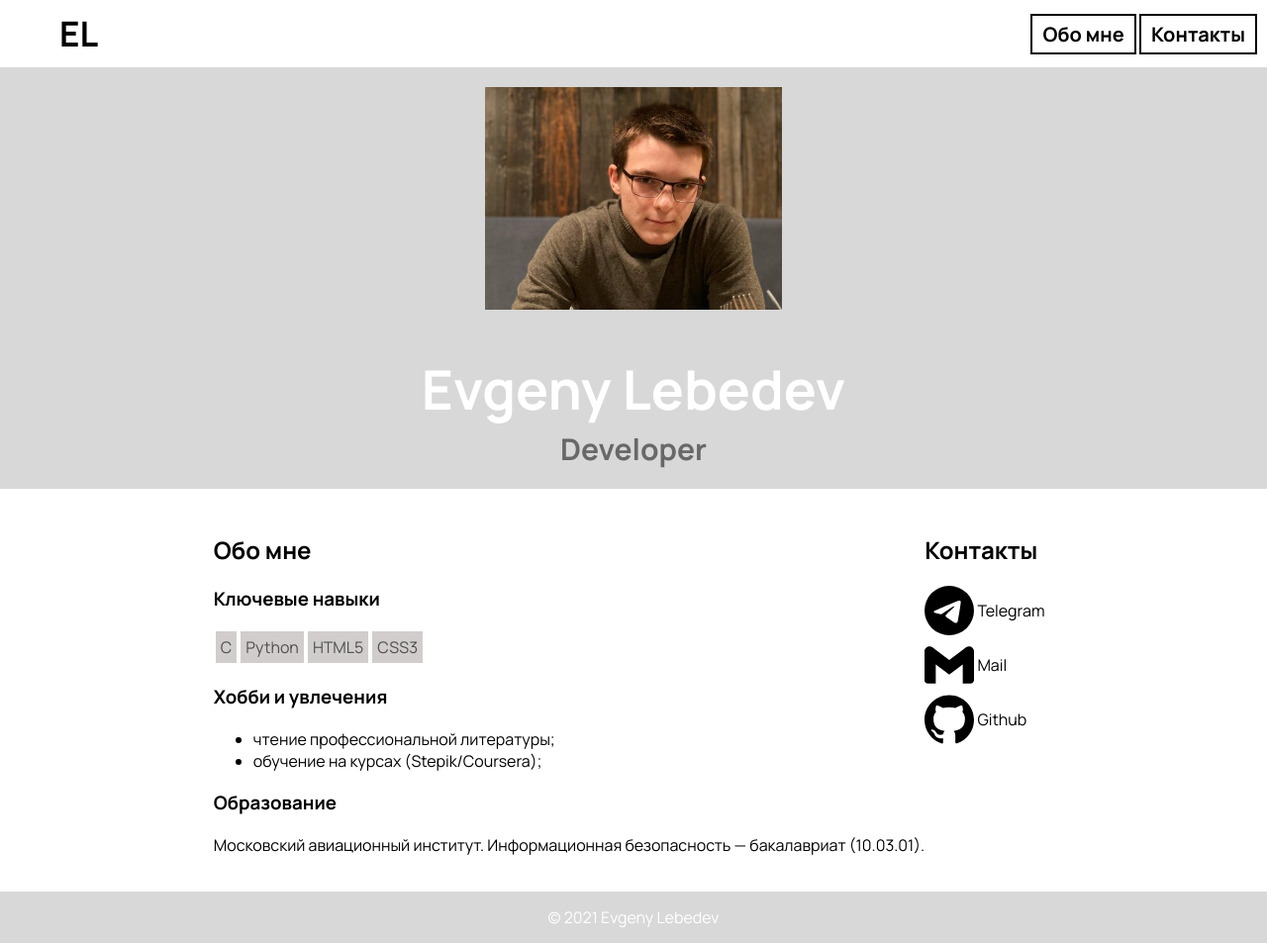
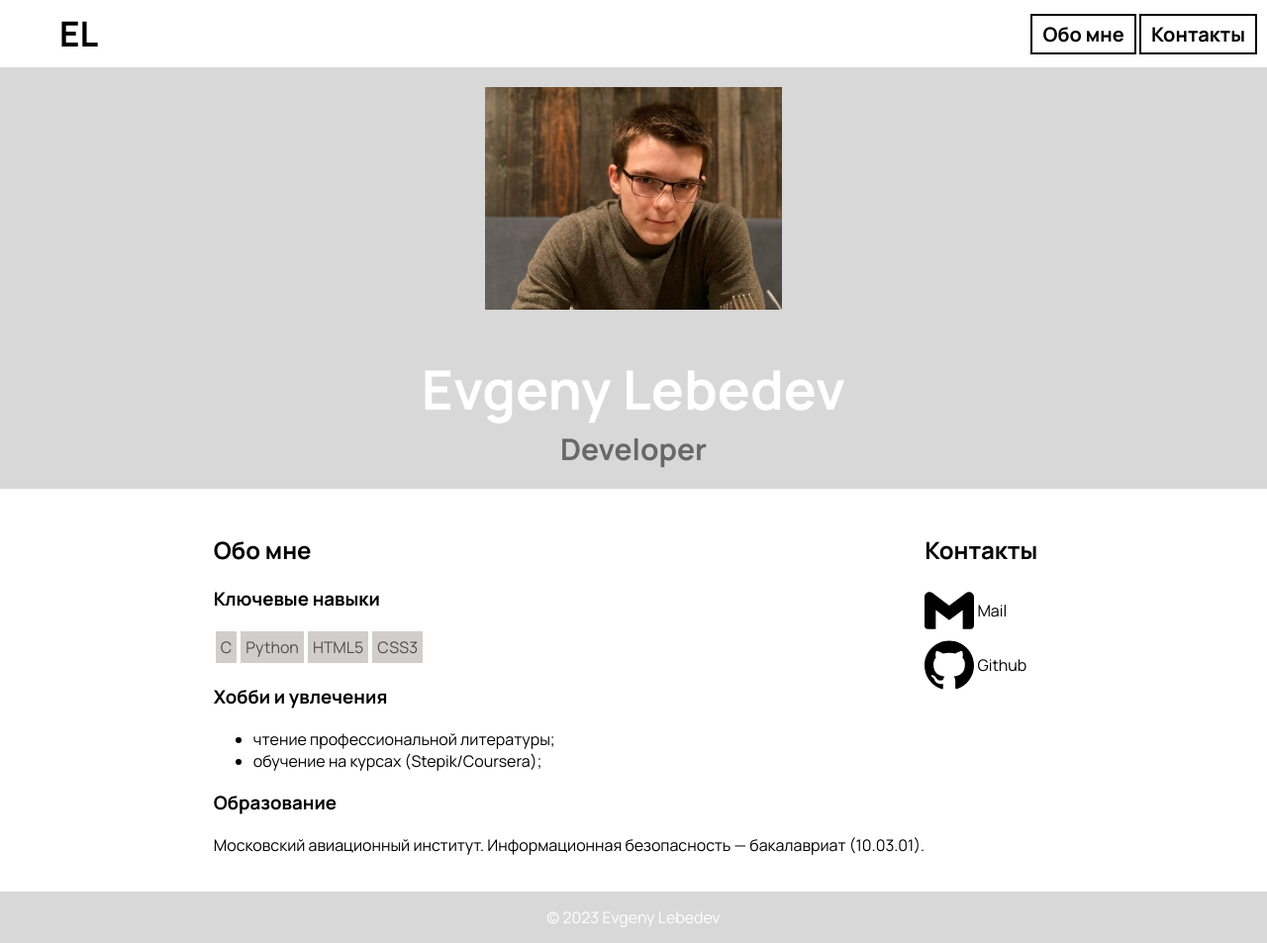
Before and after one commit to EEvgenyL/EvgenyLebedev, a plain HTML site: page index.html in a window 1280 px wide. Shown: the whole page at 99% size. Drawn offline with Linux system fonts and the light colour scheme.

Commit message:
Update index.html

```diff
--- a/index.html
+++ b/index.html
@@ -62,22 +62,6 @@
         <section id="contacts">
           <h2>Контакты</h2>
           <div class="contacts">
-            <a href="https://t.me/gvgeny">
-              <div class="box">
-                <svg
-                  class="icon"
-                  role="img"
-                  viewBox="0 0 24 24"
-                  xmlns="http://www.w3.org/2000/svg"
-                >
-                  <title>Telegram icon</title>
-                  <path
-                    d="M11.944 0A12 12 0 0 0 0 12a12 12 0 0 0 12 12 12 12 0 0 0 12-12A12 12 0 0 0 12 0a12 12 0 0 0-.056 0zm4.962 7.224c.1-.002.321.023.465.14a.506.506 0 0 1 .171.325c.016.093.036.306.02.472-.18 1.898-.962 6.502-1.36 8.627-.168.9-.499 1.201-.82 1.23-.696.065-1.225-.46-1.9-.902-1.056-.693-1.653-1.124-2.678-1.8-1.185-.78-.417-1.21.258-1.91.177-.184 3.247-2.977 3.307-3.23.007-.032.014-.15-.056-.212s-.174-.041-.249-.024c-.106.024-1.793 1.14-5.061 3.345-.48.33-.913.49-1.302.48-.428-.008-1.252-.241-1.865-.44-.752-.245-1.349-.374-1.297-.789.027-.216.325-.437.893-.663 3.498-1.524 5.83-2.529 6.998-3.014 3.332-1.386 4.025-1.627 4.476-1.635z"
-                  />
-                </svg>
-                <span>Telegram</span>
-              </div>
-            </a>
             <a href="mailto:evgenii.lebedev.work@gmail.com" target="_blank">
               <div class="box">
                 <svg
@@ -118,7 +102,7 @@
 
     <footer>
       <div>
-        <p>© 2021 Evgeny Lebedev</p>
+        <p>© 2023 Evgeny Lebedev</p>
       </div>
     </footer>
   </body>
```
